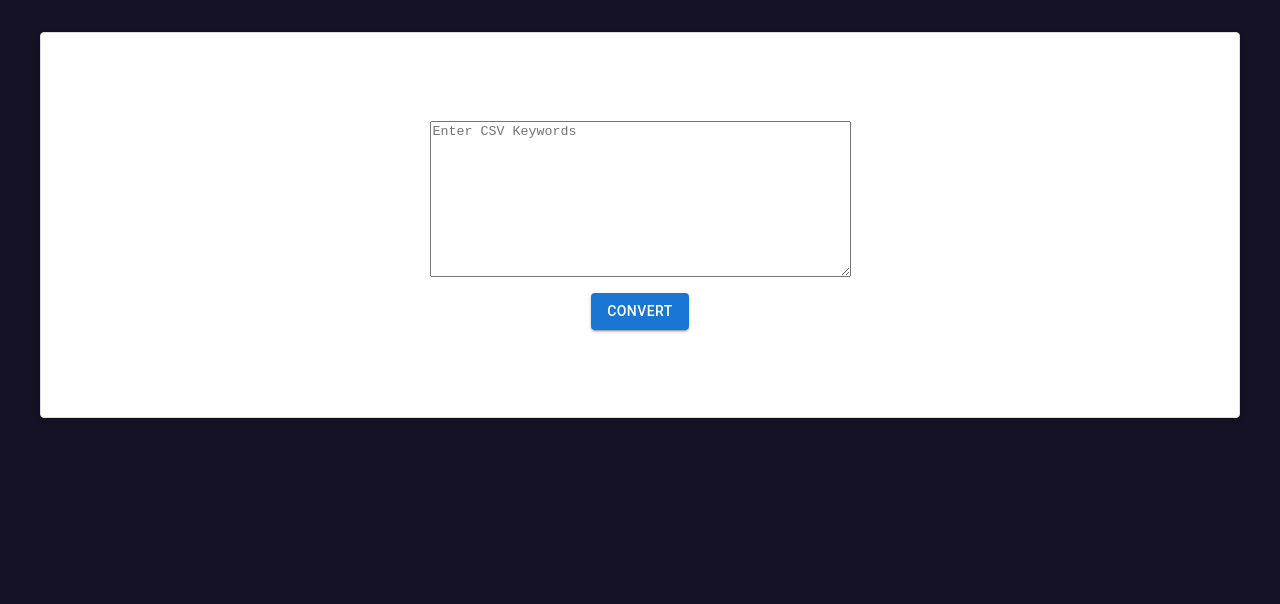
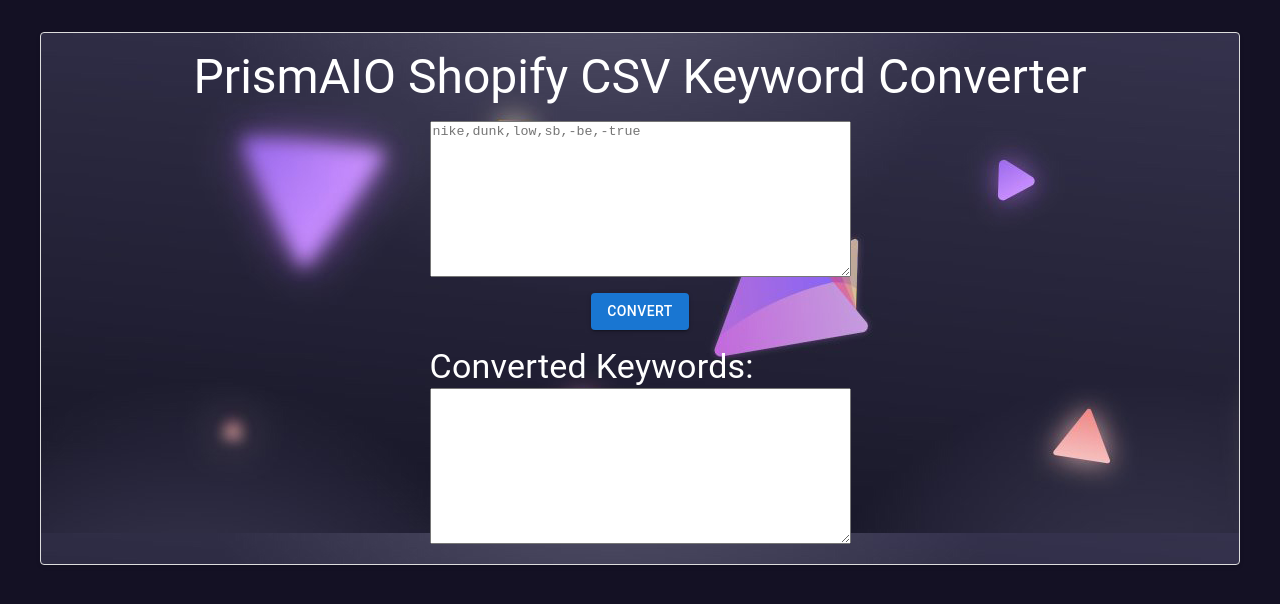
Before and after one commit to sc0n3y/prism-keyword-converter, a React app: page / in a window 1280 px wide. Shown: the top 604 px of the page. Built offline with nearby package versions, Linux system fonts and the light colour scheme.

Commit message:
Removed whitespace. Fixed missing first value being converted.

```diff
--- a/package.json
+++ b/package.json
@@ -38,6 +38,7 @@
   },
   "devDependencies": {
     "@types/webpack": "^5.28.1",
+    "copy-webpack-plugin": "^11.0.0",
     "gh-pages": "^5.0.0",
     "html-webpack-plugin": "^5.5.3",
     "ts-loader": "^9.4.4"
--- a/public/index.html
+++ b/public/index.html
@@ -3,7 +3,7 @@
 <head>
   <meta charset="UTF-8">
   <meta name="viewport" content="width=device-width, initial-scale=1.0">
-  <link rel="icon" type="image/x-icon" href="/images/favicon.ico">
+  <link rel="icon" type="image/x-icon" href="favicon.ico">
   <title>PrismAIO Keyword Converter</title>
 </head>
 <body>
--- a/src/components/Converter.tsx
+++ b/src/components/Converter.tsx
@@ -15,7 +15,7 @@
   boxShadow: '0 2px 4px rgba(0, 0, 0, 0.1)',
   maxWidth: '600px',
   backgroundColor: '#fff',
-  backgroundImage: 'https://780921246-files.gitbook.io/~/files/v0/b/gitbook-legacy-files/o/assets%2F-Mjpf0oK2XC20C94VPcj%2F-MkO94f_e5GkpwEUXZga%2F-MkO9SYf4pAIbBozt6B4%2F1500x500.jpg%20copy.jpg?alt=media&token=42847701-5cd9-4f95-8e59-bae7e9b29539'
+  backgroundImage: 'url("banner.jpg")',
 });
 
 const Converter: React.FC = () => {
@@ -32,10 +32,10 @@
             return value;
           } else {
             // Append "+" prefix for other values
-            return `+${value}`;
+            return value.trim() ? `+${value.trim()}` : '';
           }
         });
-        return `(${convertedValues.join(', ')})`;
+        return `(${convertedValues.filter(Boolean).join(', ')})`;
       });
       setConvertedKeywords(converted.join('\n'));
     } catch (error) {
@@ -57,7 +57,7 @@
         cols={50}
         value={csvInput}
         onChange={handleInputChange}
-        placeholder="Enter CSV Keywords"
+        placeholder="nike,dunk,low,sb,-be,-true"
       />
       <Button variant="contained" onClick={convertKeywords}>
         Convert
@@ -66,7 +66,12 @@
         <Typography variant="h4" component="h2">
           Converted Keywords:
         </Typography>
-        <pre>{convertedKeywords}</pre>
+        <TextareaAutosize
+          minRows={10}
+          cols={50}
+          value={convertedKeywords}
+          readOnly
+        />
       </div>
     </ConverterContainer>
   );
--- a/webpack.config.js
+++ b/webpack.config.js
@@ -1,4 +1,5 @@
 const path = require('path');
+const CopyWebpackPlugin = require('copy-webpack-plugin');
 const HtmlWebpackPlugin = require('html-webpack-plugin');
 
 module.exports = {
@@ -22,7 +23,6 @@
   output: {
     filename: 'bundle.js',
     path: path.resolve(__dirname, 'dist'),
-    publicPath: './',
   },
   devServer: {
     static: {
@@ -39,5 +39,17 @@
     new HtmlWebpackPlugin({
       template: './public/index.html',
     }),
+    new CopyWebpackPlugin({
+      patterns: [
+        {
+          from: './public/favicon.ico',
+          to: 'favicon.ico',
+        },
+        {
+          from: './public/banner.jpg',
+          to: 'banner.jpg',
+        },
+      ],
+    }),
   ],
 };
```
Also changed, not shown: public/banner.jpg (added), 17 other files (tests, documents, lock files or other folders).
